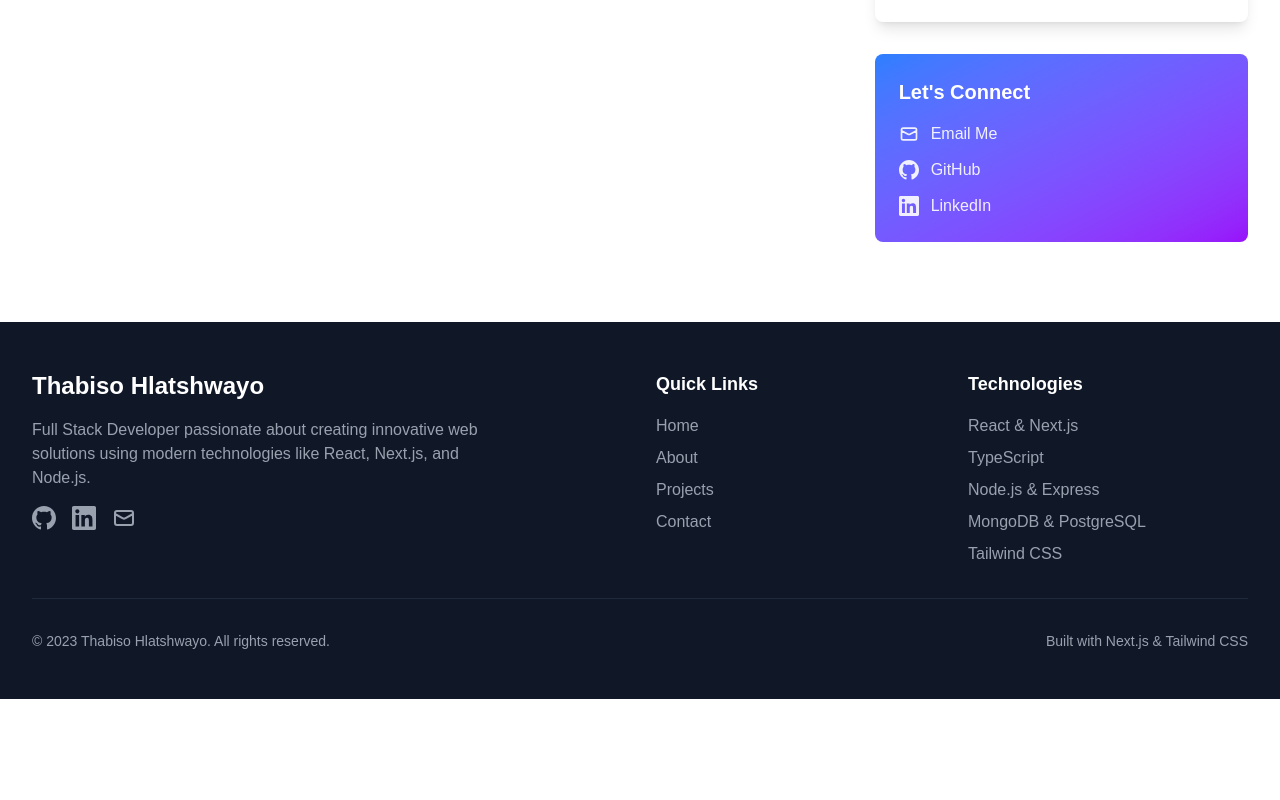
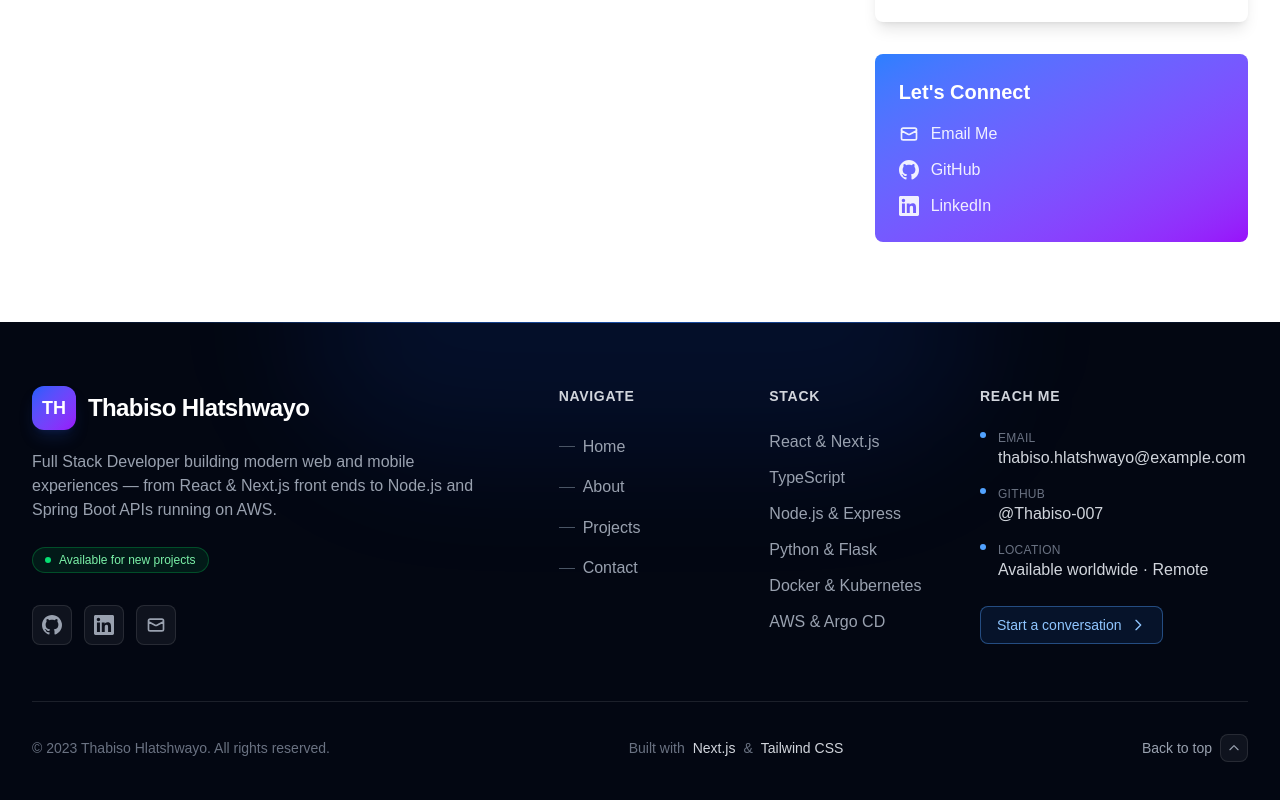
Before and after one commit to Thabiso-007/thabiso-hlatshwayo, a Next.js app: page /about in a window 1280 px wide. Shown: the part 902-1702 px from the top of the page. Before the commit the page ends 1601 px from the top, so only its background shows below. Built offline with nearby package versions, Linux system fonts and the light colour scheme.

Commit message:
Redesign footer with modern layout, refined branding, and back-to-top link
Co-authored-by: arena-agent <297053741+arena-agent@users.noreply.github.com>

```diff
--- a/src/app/layout.tsx
+++ b/src/app/layout.tsx
@@ -28,6 +28,7 @@ export default function RootLayout({
   return (
     <html lang="en">
       <body
+        id="top"
         className={`${geistSans.variable} ${geistMono.variable} antialiased`}
       >
         <NavBar />
--- a/src/components/Footer.tsx
+++ b/src/components/Footer.tsx
@@ -1,100 +1,223 @@
 import React from 'react';
 import Link from 'next/link';
+
+const socials = [
+  {
+    name: 'GitHub',
+    href: 'https://github.com/Thabiso-007',
+    svg: (
+      <path d="M12 0c-6.626 0-12 5.373-12 12 0 5.302 3.438 9.8 8.207 11.387.599.111.793-.261.793-.577v-2.234c-3.338.726-4.033-1.416-4.033-1.416-.546-1.387-1.333-1.756-1.333-1.756-1.089-.745.083-.729.083-.729 1.205.084 1.839 1.237 1.839 1.237 1.07 1.834 2.807 1.304 3.492.997.107-.775.418-1.305.762-1.604-2.665-.305-5.467-1.334-5.467-5.931 0-1.311.469-2.381 1.236-3.221-.124-.303-.535-1.524.117-3.176 0 0 1.008-.322 3.301 1.23.957-.266 1.983-.399 3.003-.404 1.02.005 2.047.138 3.006.404 2.291-1.552 3.297-1.23 3.297-1.23.653 1.653.242 2.874.118 3.176.77.84 1.235 1.911 1.235 3.221 0 4.609-2.807 5.624-5.479 5.921.43.372.823 1.102.823 2.222v3.293c0 .319.192.694.801.576 4.765-1.589 8.199-6.086 8.199-11.386 0-6.627-5.373-12-12-12z" />
+    ),
+  },
+  {
+    name: 'LinkedIn',
+    href: 'https://linkedin.com/in/thabiso-hlatshwayo',
+    svg: (
+      <path d="M20.447 20.452h-3.554v-5.569c0-1.328-.027-3.037-1.852-3.037-1.853 0-2.136 1.445-2.136 2.939v5.667H9.351V9h3.414v1.561h.046c.477-.9 1.637-1.85 3.37-1.85 3.601 0 4.267 2.37 4.267 5.455v6.286zM5.337 7.433c-1.144 0-2.063-.926-2.063-2.065 0-1.138.92-2.063 2.063-2.063 1.14 0 2.064.925 2.064 2.063 0 1.139-.925 2.065-2.064 2.065zm1.782 13.019H3.555V9h3.564v11.452zM22.225 0H1.771C.792 0 0 .774 0 1.729v20.542C0 23.227.792 24 1.771 24h20.451C23.2 24 24 23.227 24 22.271V1.729C24 .774 23.2 0 22.222 0h.003z" />
+    ),
+  },
+  {
+    name: 'Email',
+    href: 'mailto:thabiso.hlatshwayo@example.com',
+    svg: (
+      <path
+        stroke="currentColor"
+        strokeLinecap="round"
+        strokeLinejoin="round"
+        strokeWidth={2}
+        fill="none"
+        d="M3 8l7.89 4.26a2 2 0 002.22 0L21 8M5 19h14a2 2 0 002-2V7a2 2 0 00-2-2H5a2 2 0 00-2 2v10a2 2 0 002 2z"
+      />
+    ),
+  },
+];
+
+const quickLinks = [
+  { label: 'Home', href: '/' },
+  { label: 'About', href: '/about' },
+  { label: 'Projects', href: '/projects' },
+  { label: 'Contact', href: '/contact' },
+];
+
+const techStack = [
+  'React & Next.js',
+  'TypeScript',
+  'Node.js & Express',
+  'Python & Flask',
+  'Docker & Kubernetes',
+  'AWS & Argo CD',
+];
+
+const contactDetails = [
+  {
+    label: 'Email',
+    value: 'thabiso.hlatshwayo@example.com',
+    href: 'mailto:thabiso.hlatshwayo@example.com',
+  },
+  {
+    label: 'GitHub',
+    value: '@Thabiso-007',
+    href: 'https://github.com/Thabiso-007',
+  },
+  {
+    label: 'Location',
+    value: 'Available worldwide · Remote',
+    href: undefined,
+  },
+];
 
 const Footer = () => {
   const currentYear = new Date().getFullYear();
 
   return (
-    <footer className="bg-gray-900 text-white">
-      <div className="max-w-7xl mx-auto px-4 sm:px-6 lg:px-8 py-12">
-        <div className="grid grid-cols-1 md:grid-cols-4 gap-8">
+    <footer className="relative overflow-hidden bg-gray-950 text-white">
+      {/* Decorative top glow */}
+      <div className="pointer-events-none absolute inset-x-0 top-0 h-px bg-gradient-to-r from-transparent via-blue-500/60 to-transparent" />
+      <div className="pointer-events-none absolute -top-32 left-1/2 h-64 w-[42rem] -translate-x-1/2 rounded-full bg-blue-600/10 blur-3xl" />
+
+      <div className="relative max-w-7xl mx-auto px-4 sm:px-6 lg:px-8 py-16">
+        <div className="grid grid-cols-1 gap-12 md:grid-cols-2 lg:grid-cols-12">
           {/* Brand Section */}
-          <div className="col-span-1 md:col-span-2">
-            <h3 className="text-2xl font-bold mb-4">Thabiso Hlatshwayo</h3>
-            <p className="text-gray-400 mb-4 max-w-md">
-              Full Stack Developer passionate about creating innovative web solutions
-              using modern technologies like React, Next.js, and Node.js.
+          <div className="lg:col-span-5">
+            <Link href="/" className="group inline-flex items-center gap-3">
+              <span className="flex h-11 w-11 items-center justify-center rounded-xl bg-gradient-to-br from-blue-600 to-purple-600 text-lg font-bold shadow-lg shadow-blue-900/30 transition-transform group-hover:scale-105">
+                TH
+              </span>
+              <span className="text-2xl font-bold tracking-tight">
+                Thabiso&nbsp;Hlatshwayo
+              </span>
+            </Link>
+
+            <p className="mt-5 max-w-md text-gray-400">
+              Full Stack Developer building modern web and mobile experiences — from
+              React &amp; Next.js front ends to Node.js and Spring Boot APIs running on AWS.
             </p>
-            <div className="flex space-x-4">
-              <a
-                href="https://github.com/Thabiso-007"
-                target="_blank"
-                rel="noopener noreferrer"
-                className="text-gray-400 hover:text-white transition-colors"
-              >
-                <svg className="w-6 h-6" fill="currentColor" viewBox="0 0 24 24">
-                  <path d="M12 0c-6.626 0-12 5.373-12 12 0 5.302 3.438 9.8 8.207 11.387.599.111.793-.261.793-.577v-2.234c-3.338.726-4.033-1.416-4.033-1.416-.546-1.387-1.333-1.756-1.333-1.756-1.089-.745.083-.729.083-.729 1.205.084 1.839 1.237 1.839 1.237 1.07 1.834 2.807 1.304 3.492.997.107-.775.418-1.305.762-1.604-2.665-.305-5.467-1.334-5.467-5.931 0-1.311.469-2.381 1.236-3.221-.124-.303-.535-1.524.117-3.176 0 0 1.008-.322 3.301 1.23.957-.266 1.983-.399 3.003-.404 1.02.005 2.047.138 3.006.404 2.291-1.552 3.297-1.23 3.297-1.23.653 1.653.242 2.874.118 3.176.77.84 1.235 1.911 1.235 3.221 0 4.609-2.807 5.624-5.479 5.921.43.372.823 1.102.823 2.222v3.293c0 .319.192.694.801.576 4.765-1.589 8.199-6.086 8.199-11.386 0-6.627-5.373-12-12-12z"/>
-                </svg>
-              </a>
-              <a
-                href="https://linkedin.com/in/thabiso-hlatshwayo"
-                target="_blank"
-                rel="noopener noreferrer"
-                className="text-gray-400 hover:text-white transition-colors"
-              >
-                <svg className="w-6 h-6" fill="currentColor" viewBox="0 0 24 24">
-                  <path d="M20.447 20.452h-3.554v-5.569c0-1.328-.027-3.037-1.852-3.037-1.853 0-2.136 1.445-2.136 2.939v5.667H9.351V9h3.414v1.561h.046c.477-.9 1.637-1.85 3.37-1.85 3.601 0 4.267 2.37 4.267 5.455v6.286zM5.337 7.433c-1.144 0-2.063-.926-2.063-2.065 0-1.138.92-2.063 2.063-2.063 1.14 0 2.064.925 2.064 2.063 0 1.139-.925 2.065-2.064 2.065zm1.782 13.019H3.555V9h3.564v11.452zM22.225 0H1.771C.792 0 0 .774 0 1.729v20.542C0 23.227.792 24 1.771 24h20.451C23.2 24 24 23.227 24 22.271V1.729C24 .774 23.2 0 22.222 0h.003z"/>
-                </svg>
-              </a>
-              <a
-                href="mailto:thabiso.hlatshwayo@example.com"
-                className="text-gray-400 hover:text-white transition-colors"
-              >
-                <svg className="w-6 h-6" fill="none" stroke="currentColor" viewBox="0 0 24 24">
-                  <path strokeLinecap="round" strokeLinejoin="round" strokeWidth={2} d="M3 8l7.89 4.26a2 2 0 002.22 0L21 8M5 19h14a2 2 0 002-2V7a2 2 0 00-2-2H5a2 2 0 00-2 2v10a2 2 0 002 2z" />
-                </svg>
-              </a>
+
+            <div className="mt-6">
+              <span className="inline-flex items-center gap-2 rounded-full border border-green-500/30 bg-green-500/10 px-3 py-1 text-xs font-medium text-green-300">
+                <span className="h-1.5 w-1.5 rounded-full bg-green-400" />
+                Available for new projects
+              </span>
+            </div>
+
+            <div className="mt-8 flex items-center gap-3">
+              {socials.map((social) => (
+                <a
+                  key={social.name}
+                  href={social.href}
+                  target={social.href.startsWith('http') ? '_blank' : undefined}
+                  rel={social.href.startsWith('http') ? 'noopener noreferrer' : undefined}
+                  aria-label={social.name}
+                  className="flex h-10 w-10 items-center justify-center rounded-lg border border-white/10 bg-white/5 text-gray-400 transition-all hover:-translate-y-0.5 hover:border-blue-400/60 hover:bg-blue-500/10 hover:text-white"
+                >
+                  <svg className="h-5 w-5" fill="currentColor" viewBox="0 0 24 24">
+                    {social.svg}
+                  </svg>
+                </a>
+              ))}
             </div>
           </div>
 
           {/* Quick Links */}
-          <div>
-            <h4 className="text-lg font-semibold mb-4">Quick Links</h4>
-            <ul className="space-y-2">
-              <li>
-                <Link href="/" className="text-gray-400 hover:text-white transition-colors">
-                  Home
-                </Link>
-              </li>
-              <li>
-                <Link href="/about" className="text-gray-400 hover:text-white transition-colors">
-                  About
-                </Link>
-              </li>
-              <li>
-                <Link href="/projects" className="text-gray-400 hover:text-white transition-colors">
-                  Projects
-                </Link>
-              </li>
-              <li>
-                <Link href="/contact" className="text-gray-400 hover:text-white transition-colors">
-                  Contact
-                </Link>
-              </li>
+          <div className="lg:col-span-2">
+            <h4 className="text-sm font-semibold uppercase tracking-wider text-gray-300">
+              Navigate
+            </h4>
+            <ul className="mt-6 space-y-3">
+              {quickLinks.map((link) => (
+                <li key={link.href}>
+                  <Link
+                    href={link.href}
+                    className="group inline-flex items-center gap-2 text-gray-400 transition-colors hover:text-white"
+                  >
+                    <span className="h-px w-4 bg-gray-600 transition-all group-hover:w-6 group-hover:bg-blue-400" />
+                    {link.label}
+                  </Link>
+                </li>
+              ))}
             </ul>
           </div>
 
           {/* Technologies */}
-          <div>
-            <h4 className="text-lg font-semibold mb-4">Technologies</h4>
-            <ul className="space-y-2 text-gray-400">
-              <li>React & Next.js</li>
-              <li>TypeScript</li>
-              <li>Node.js & Express</li>
-              <li>MongoDB & PostgreSQL</li>
-              <li>Tailwind CSS</li>
+          <div className="lg:col-span-2">
+            <h4 className="text-sm font-semibold uppercase tracking-wider text-gray-300">
+              Stack
+            </h4>
+            <ul className="mt-6 space-y-3">
+              {techStack.map((tech) => (
+                <li key={tech} className="text-gray-400">
+                  {tech}
+                </li>
+              ))}
             </ul>
+          </div>
+
+          {/* Contact */}
+          <div className="lg:col-span-3">
+            <h4 className="text-sm font-semibold uppercase tracking-wider text-gray-300">
+              Reach me
+            </h4>
+            <ul className="mt-6 space-y-4">
+              {contactDetails.map((detail) => (
+                <li key={detail.label} className="flex items-start gap-3">
+                  <span className="mt-0.5 h-1.5 w-1.5 shrink-0 rounded-full bg-blue-400" />
+                  <div>
+                    <p className="text-xs uppercase tracking-wide text-gray-500">
+                      {detail.label}
+                    </p>
+                    {detail.href ? (
+                      <a
+                        href={detail.href}
+                        target={detail.href.startsWith('http') ? '_blank' : undefined}
+                        rel={detail.href.startsWith('http') ? 'noopener noreferrer' : undefined}
+                        className="text-gray-300 transition-colors hover:text-white"
+                      >
+                        {detail.value}
+                      </a>
+                    ) : (
+                      <p className="text-gray-300">{detail.value}</p>
+                    )}
+                  </div>
+                </li>
+              ))}
+            </ul>
+
+            <a
+              href="/contact"
+              className="mt-6 inline-flex items-center gap-2 rounded-lg border border-blue-400/40 bg-blue-500/10 px-4 py-2 text-sm font-medium text-blue-300 transition-colors hover:bg-blue-500/20 hover:text-white"
+            >
+              Start a conversation
+              <svg className="h-4 w-4" fill="none" stroke="currentColor" viewBox="0 0 24 24">
+                <path strokeLinecap="round" strokeLinejoin="round" strokeWidth={2} d="M9 5l7 7-7 7" />
+              </svg>
+            </a>
           </div>
         </div>
 
         {/* Bottom Section */}
-        <div className="border-t border-gray-800 mt-8 pt-8 flex flex-col md:flex-row justify-between items-center">
-          <p className="text-gray-400 text-sm">
+        <div className="mt-14 flex flex-col items-center justify-between gap-4 border-t border-white/10 pt-8 sm:flex-row">
+          <p className="text-sm text-gray-500">
             © {currentYear} Thabiso Hlatshwayo. All rights reserved.
           </p>
-          <p className="text-gray-400 text-sm mt-2 md:mt-0">
-            Built with Next.js & Tailwind CSS
+
+          <p className="flex items-center gap-2 text-sm text-gray-500">
+            Built with
+            <span className="font-medium text-gray-300">Next.js</span>
+            &amp;
+            <span className="font-medium text-gray-300">Tailwind CSS</span>
           </p>
+
+          <a
+            href="#top"
+            className="inline-flex items-center gap-2 text-sm text-gray-400 transition-colors hover:text-white"
+          >
+            Back to top
+            <span className="flex h-7 w-7 items-center justify-center rounded-lg border border-white/10 bg-white/5">
+              <svg className="h-3.5 w-3.5" fill="none" stroke="currentColor" viewBox="0 0 24 24">
+                <path strokeLinecap="round" strokeLinejoin="round" strokeWidth={2} d="M5 15l7-7 7 7" />
+              </svg>
+            </span>
+          </a>
         </div>
       </div>
     </footer>
```
